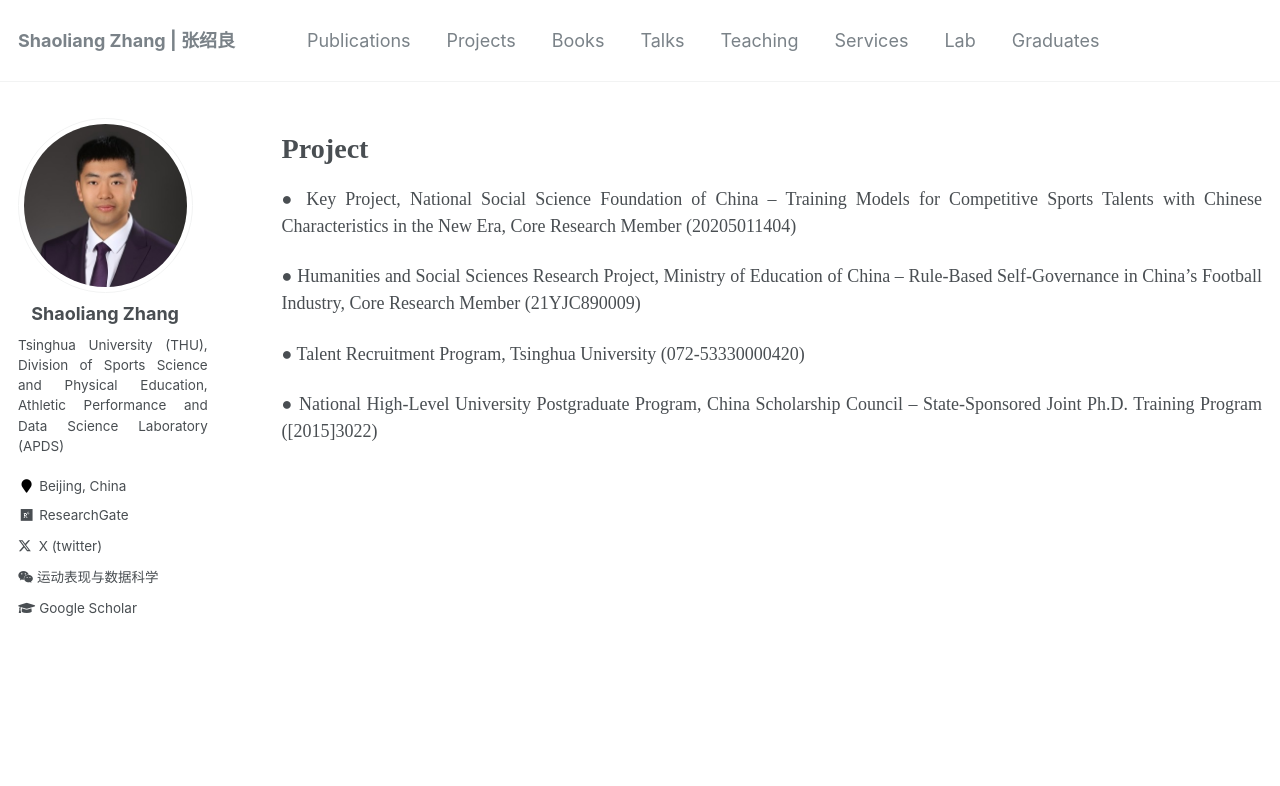
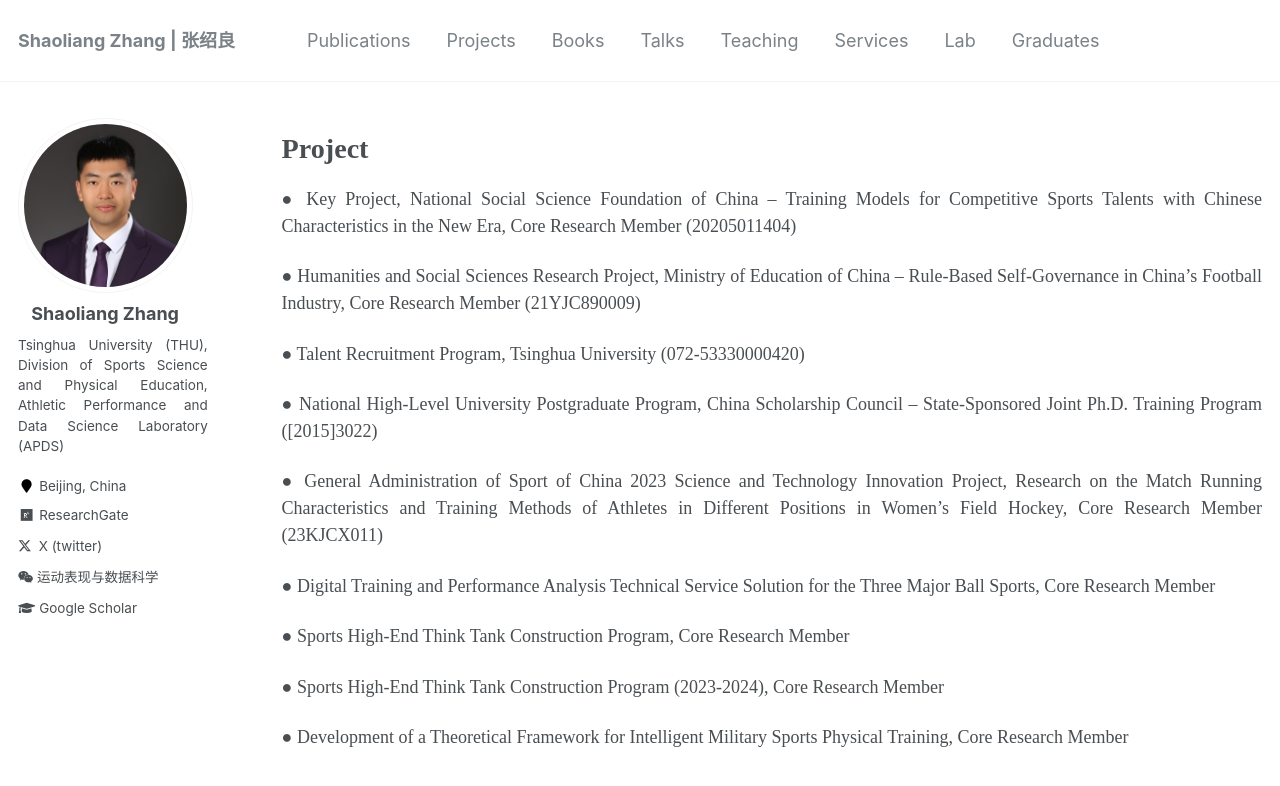
Before and after one commit to sportssuper/ZSL, a Jekyll site: the page built from _pages/project.md, in a window 1280 px wide and 1200 px high. Shown: the top 786 px of the window. Built offline with Jekyll 4.4.1, drawn with Linux system fonts in a browser that asks for light colours; a script that is not in the unit is left out.

Commit message:
Update project.md

```diff
--- a/_pages/project.md
+++ b/_pages/project.md
@@ -43,6 +43,20 @@ author_profile: true
 
 ● National High-Level University Postgraduate Program, China Scholarship Council – State-Sponsored Joint Ph.D. Training Program ([2015]3022)
 
+● General Administration of Sport of China 2023 Science and Technology Innovation Project, Research on the Match Running Characteristics and Training Methods of Athletes in Different Positions in Women's Field Hockey, Core Research Member (23KJCX011)
+
+● Digital Training and Performance Analysis Technical Service Solution for the Three Major Ball Sports, Core Research Member
+
+● Sports High-End Think Tank Construction Program, Core Research Member
+
+● Sports High-End Think Tank Construction Program (2023-2024), Core Research Member
+
+● Development of a Theoretical Framework for Intelligent Military Sports Physical Training, Core Research Member
+
+
+
+
+
 {% include base_path %}
 
 {% for post in site.portfolio %}
```
